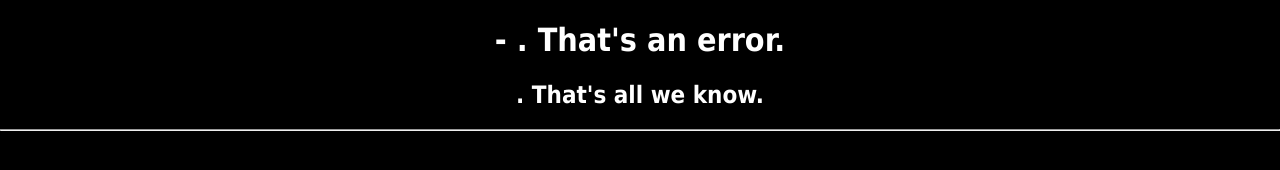
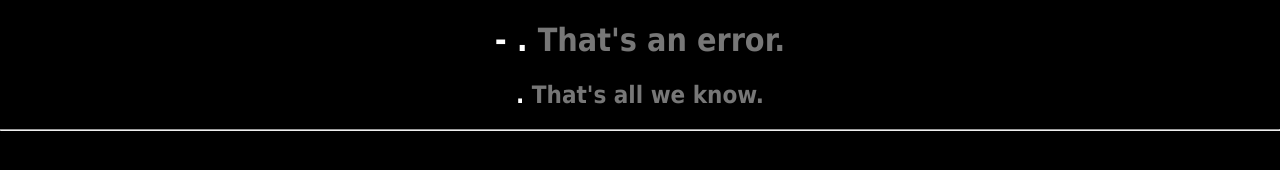
Before and after one commit to TristanServices/nginx, a plain HTML site: page www/default/error.html in a window 1280 px wide. Drawn offline with Linux system fonts and the light colour scheme.

Commit message:
Edit error.html

```diff
--- a/www/default/error.html
+++ b/www/default/error.html
@@ -1,9 +1,9 @@
 <!DOCTYPE html>
-<html>
+<html lang="en">
 <head>
     <meta charset="utf-8" />
     <meta name="viewport" content="width=device-width, initial-scale=1" />
-    <title><!--# echo var="status" default="Error" --> - <!--# echo var="status_host" default="Error" --></title>
+    <title><!--# echo var="status" default="Error" --> - <!--# echo var="host" default="" --></title>
     <style>
         body {
             margin: 0 auto;
@@ -12,13 +12,19 @@
             color: white;
             background: black;
         }
+        ins {
+            margin: 0 auto;
+            padding: 0 auto;
+            color: #777;
+            text-decoration: none;
+        }
     </style>
 </head>
 <body>
 <div>
-    <h1><!--# echo var="status" default="Error" --> - <!--# echo var="status_text" default="Error" -->. That's an error.</h1>
-    <h2><!--# echo var="status_description" default="It's an error" -->. That's all we know.</h2>
+    <h1><!--# echo var="status" default="Error" --> - <!--# echo var="status_text" default="Error" -->. <ins>That's an error.</ins></h1>
+    <h2><!--# echo var="status_description" default="It's an error" -->. <ins>That's all we know.</ins></h2>
 </div>
-<hr><div><!--# echo var="status_host" default="" --></div>
+<hr><div><!--# echo var="host" default="" --></div>
 </body>
 </html>
```
